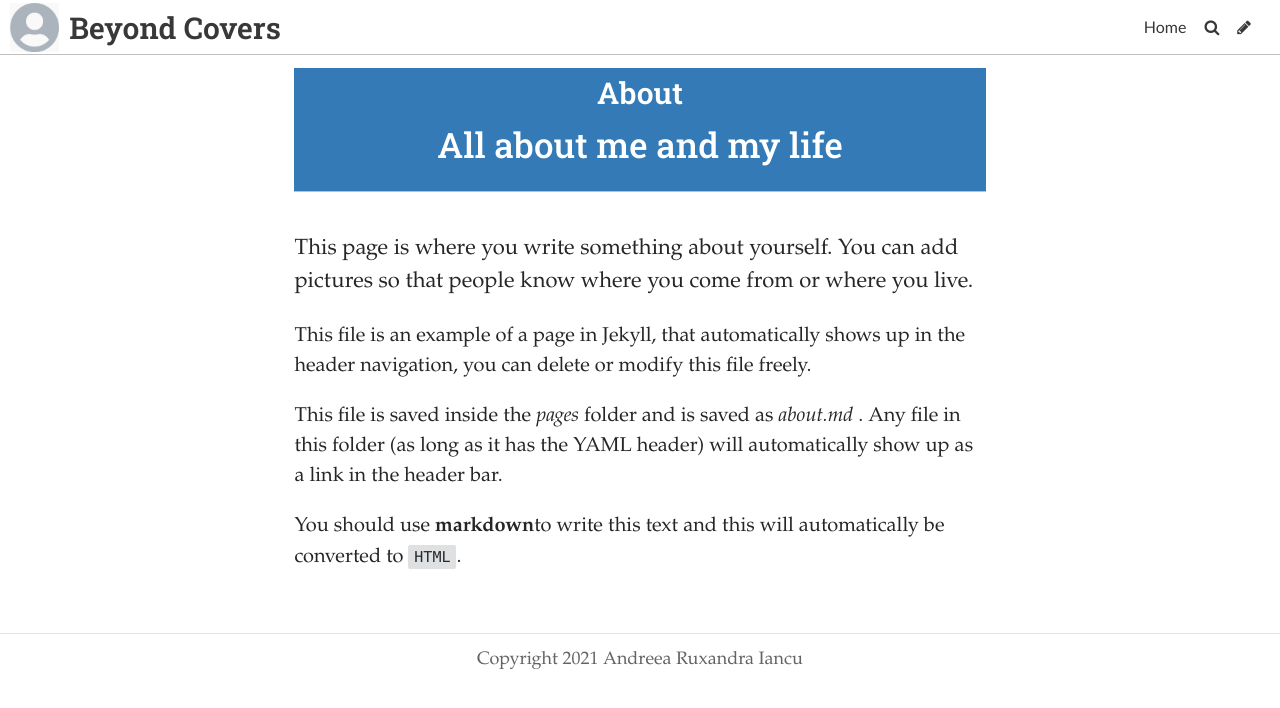
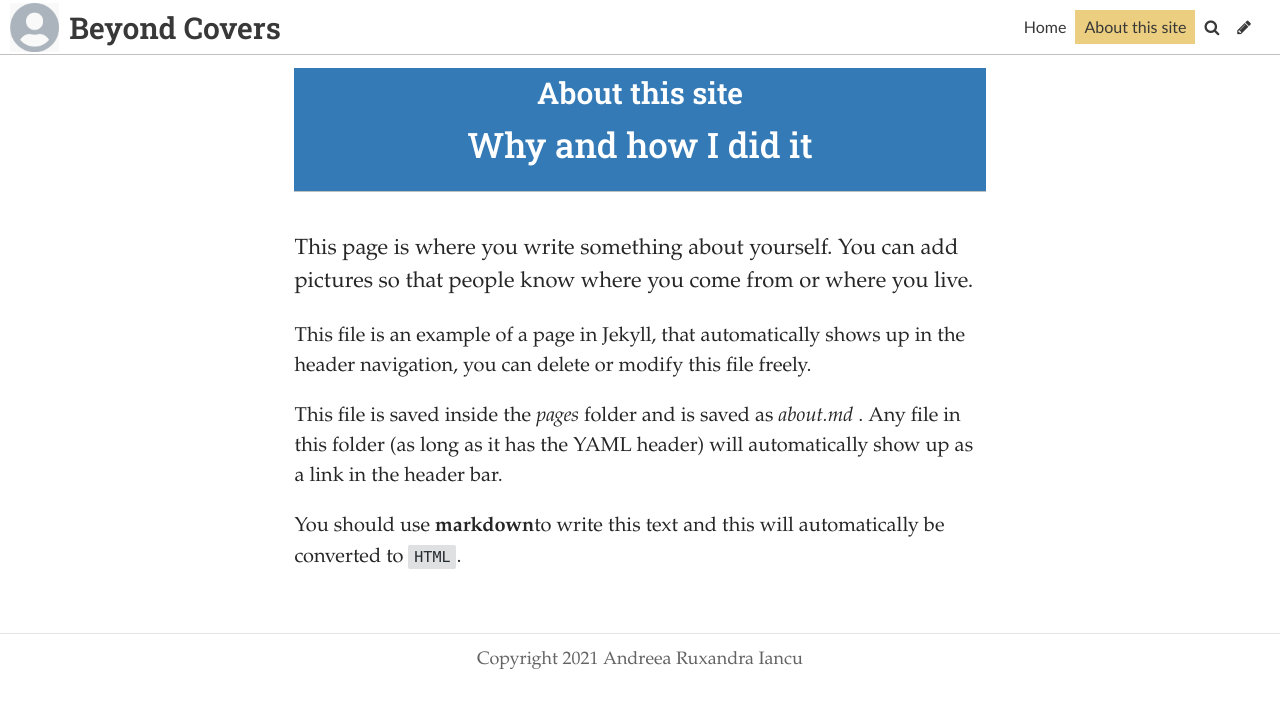
Before and after one commit to ruxandraandreea/typoassignment, a Jekyll site: the page built from pages/about.md, in a window 1280 px wide. Shown: the top 708 px of the page. Built offline with Jekyll 4.4.1, drawn with Linux system fonts in a browser that asks for light colours; some web fonts are replaced.

Commit message:
Update Page “about”

```diff
--- a/pages/about.md
+++ b/pages/about.md
@@ -1,14 +1,14 @@
 ---
-layout: page
-title: About
+header_feature_image: /uploads/log.jpg
+title: "About this site "
+subtitle: Why and how I did it
 permalink: /about/
 date: 2020-06-29T15:36:12.231Z
-header_feature_image: /uploads/log.jpg
+layout: page
 published: true
-subtitle: All about me and my life
 tags: null
 description: null
-show: false
+show: true
 ---
 
 This page is where you write something about yourself. You can add pictures so that people know where you come from or where you live.
```
